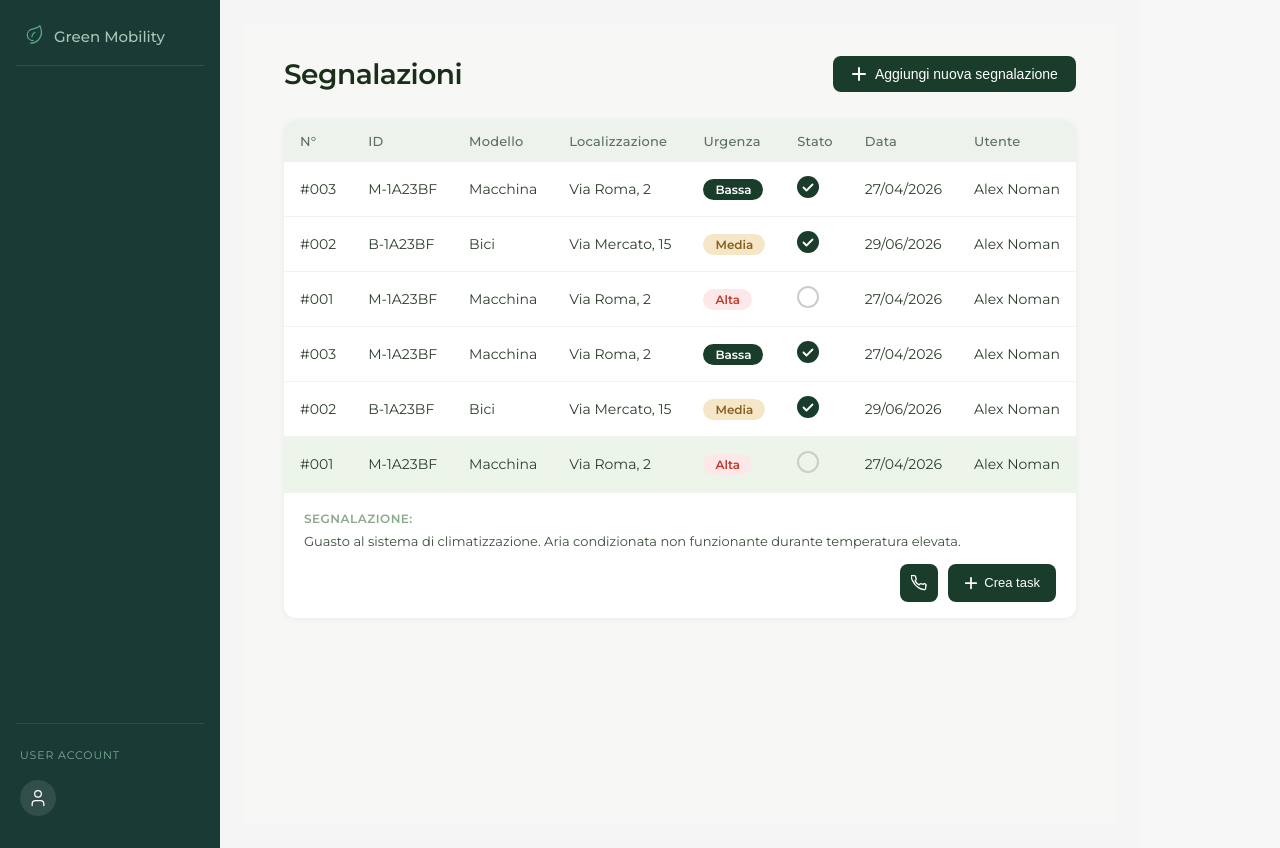
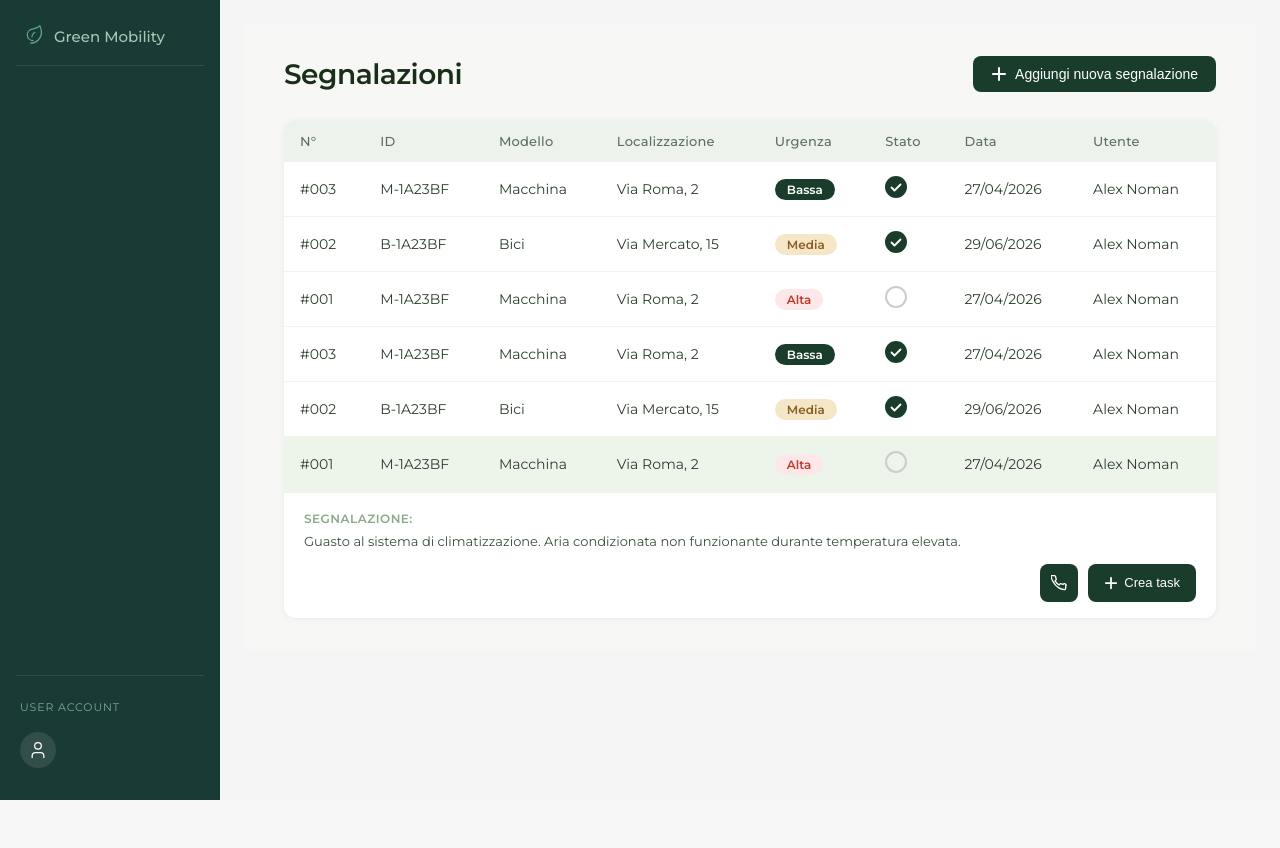
Before and after one commit to GiuliaQuaino/Atelier-Digitale, a React (Vite) app: page /segnalazioni in a window 1280 px wide. After the commit the page ends 800 px from the top, so only its background shows below. Built offline with nearby package versions, Linux system fonts and the light colour scheme.

Commit message:
fix css tabella segnalazioni

```diff
--- a/src/App.css
+++ b/src/App.css
@@ -11,6 +11,5 @@ body {
   margin: 0;
   font-family: 'Montserrat';
   background-color: #F7F7F7;
-  display: flex;
   height: 100vh;
 }
--- a/src/components/segnalazioni/segnalazioni.css
+++ b/src/components/segnalazioni/segnalazioni.css
@@ -1,7 +1,6 @@
 .segnalazioni-container {
   padding: 32px 40px;
   background: #f7f8f5;
-  min-height: 100vh;
   color: #1a2e1a;
   flex: 1;
 }
```
